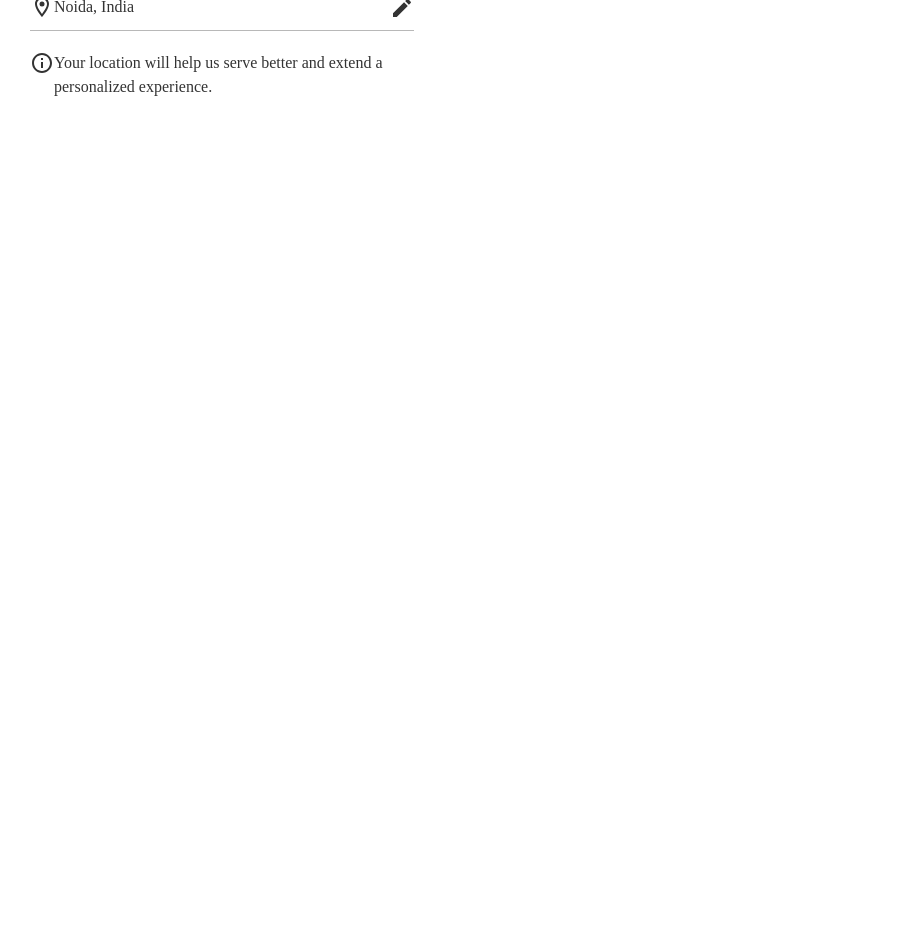
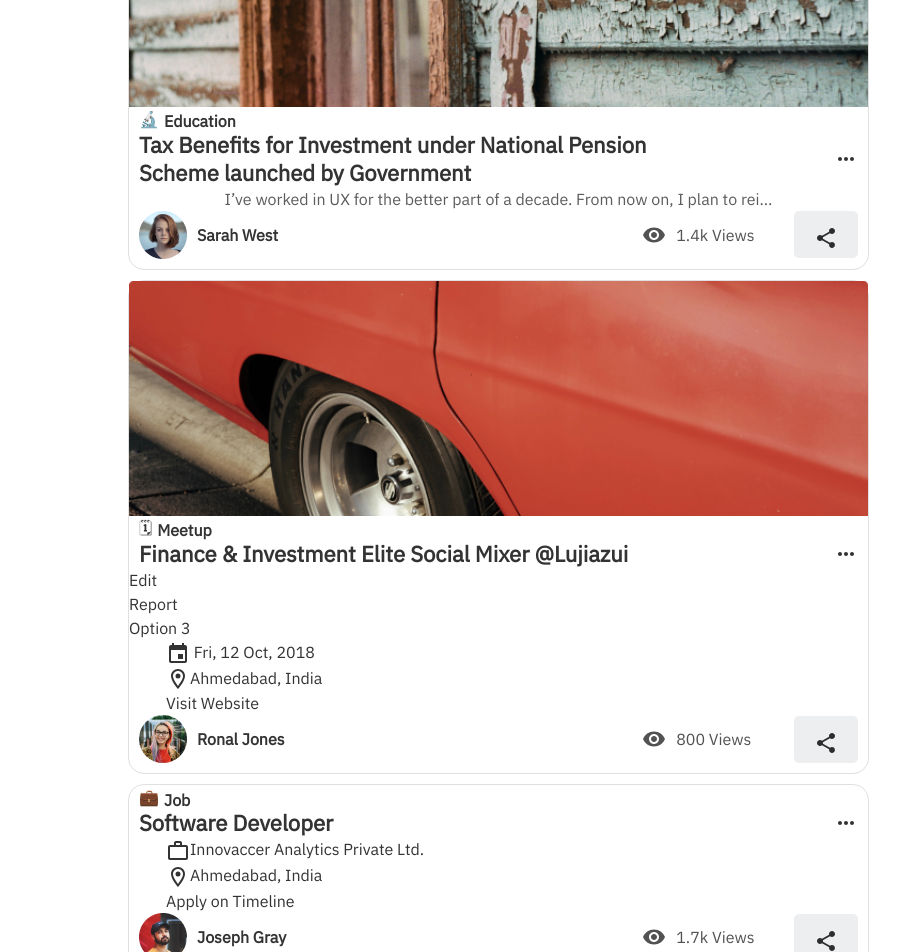
Before and after one commit to rakibul-wdp/social-application, a React (Create React App) app: page / in a window 1280 px wide. Shown: the part 1060-2012 px from the top of the page, without its empty margins (0-902 px from the left). Before the commit the page ends 1159 px from the top, so only its background shows below. Built offline with nearby package versions, Linux system fonts and the light colour scheme.

Commit message:
create three component or card

```diff
--- a/src/Components/Card.js
+++ b/src/Components/Card.js
@@ -11,7 +11,7 @@ const Card = () => {
     <div className="card">
       <img src={card1} alt="card1" />
       <p className="article-text">
-        <span className="article-emoji">&#9997; </span> <span>Article</span>
+        <span className="article-emoji">&#9997; </span> <span className="article-text-inner">Article</span>
       </p>
       <div className="card-title">
         <p>What if famous brands had regular fonts? Meet RegulaBrands!</p>
--- /dev/null
+++ b/src/Components/CardFour.js
@@ -0,0 +1,62 @@
+import LocationOnOutlinedIcon from "@mui/icons-material/LocationOnOutlined";
+import MoreHorizIcon from "@mui/icons-material/MoreHoriz";
+import ShareIcon from "@mui/icons-material/Share";
+import VisibilityIcon from "@mui/icons-material/Visibility";
+import WorkOutlineIcon from "@mui/icons-material/WorkOutline";
+import React from 'react';
+import avatar4 from "../assets/images/avatar4.png";
+
+const CardFour = () => {
+  return (
+    <div className="card">
+            <p className="article-text">
+              <span className="article-emoji">&#128188; </span>{" "}
+              <span className="article-text-inner">Job</span>
+            </p>
+            <div className="card-title">
+              <p>Software Developer</p>
+              <MoreHorizIcon />
+            </div>
+            <div className="card-extras">
+              <div className="section1">
+                <div className="section1-subsection">
+                  <WorkOutlineIcon />
+                  <span className="section1-subsection-text">
+                    Innovaccer Analytics Private Ltd.
+                  </span>
+                </div>
+                <div className="section1-subsection">
+                  <LocationOnOutlinedIcon />
+                  <span className="section1-subsection-text">
+                    Ahmedabad, India
+                  </span>
+                </div>
+                <div></div>
+              </div>
+              <div className="section2">
+                <p className="section2-text-green">Apply on Timeline</p>
+              </div>
+            </div>
+            <div className="card-footer">
+              <div className="footer-info-sub1">
+                <img src={avatar4} alt="avatar" className="image-avatar" />
+                <p>
+                  Joseph Gray <br />
+                  <span className="view-text-mobile">1.7k Views</span>
+                </p>
+              </div>
+              <div className="footer-info-sub2">
+                <div className="view-icon">
+                  <VisibilityIcon />{" "}
+                  <span className="view-text">1.7k Views</span>
+                </div>
+                <div className="share">
+                  <ShareIcon /> <span className="share-text-mobile">Share</span>
+                </div>
+              </div>
+            </div>
+          </div>
+  );
+};
+
+export default CardFour;
--- /dev/null
+++ b/src/Components/CardThree.js
@@ -0,0 +1,75 @@
+import EventIcon from "@mui/icons-material/Event";
+import LocationOnOutlinedIcon from "@mui/icons-material/LocationOnOutlined";
+import MoreHorizIcon from "@mui/icons-material/MoreHoriz";
+import ShareIcon from "@mui/icons-material/Share";
+import VisibilityIcon from "@mui/icons-material/Visibility";
+import React, { useState } from 'react';
+import avatar3 from "../assets/images/avatar3.png";
+import card3 from "../assets/images/card3.png";
+
+const CardThree = () => {
+  const [showDetails, setShowDetails] = useState(true);
+  return (
+    <div className="card">
+            <img src={card3} alt="card1" />
+            <p className="article-text">
+              <span className="article-emoji">&#128467; </span>{" "}
+              <span className="article-text-inner">Meetup</span>
+            </p>
+            <div className="card-title">
+              <p>Finance & Investment Elite Social Mixer @Lujiazui</p>
+              <MoreHorizIcon
+                className={showDetails && "active-more-icon"}
+                onClick={() => setShowDetails(!showDetails)}
+              />
+            </div>
+            {showDetails && (
+              <div className="card-info">
+                <p>Edit</p>
+                <p>Report</p>
+                <p>Option 3</p>
+              </div>
+            )}
+            <div className="card-extras">
+              <div className="section1">
+                <div className="section1-subsection">
+                  <EventIcon />{" "}
+                  <span className="section1-subsection-text">
+                    Fri, 12 Oct, 2018
+                  </span>
+                </div>
+                <div className="section1-subsection">
+                  <LocationOnOutlinedIcon />
+                  <span className="section1-subsection-text">
+                    Ahmedabad, India
+                  </span>
+                </div>
+                <div></div>
+              </div>
+              <div className="section2">
+                <p className="section2-text">Visit Website</p>
+              </div>
+            </div>
+            <div className="card-footer">
+              <div className="footer-info-sub1">
+                <img src={avatar3} alt="avatar" className="image-avatar" />
+                <p>
+                  Ronal Jones <br />
+                  <span className="view-text-mobile">800 Views</span>
+                </p>
+              </div>
+              <div className="footer-info-sub2">
+                <div className="view-icon">
+                  <VisibilityIcon />{" "}
+                  <span className="view-text">800 Views</span>
+                </div>
+                <div className="share">
+                  <ShareIcon /> <span className="share-text-mobile">Share</span>
+                </div>
+              </div>
+            </div>
+          </div>
+  );
+};
+
+export default CardThree;
--- /dev/null
+++ b/src/Components/CardTwo.js
@@ -0,0 +1,52 @@
+import MoreHorizIcon from "@mui/icons-material/MoreHoriz";
+import ShareIcon from "@mui/icons-material/Share";
+import VisibilityIcon from "@mui/icons-material/Visibility";
+import React from 'react';
+import avatar2 from "../assets/images/avatar2.png";
+import card2 from "../assets/images/card2.png";
+
+const CardTwo = () => {
+  return (
+    <div className="card">
+            <img src={card2} alt="card1" />
+            <p className="article-text">
+              <span className="article-emoji">&#128300; </span>
+              <span className="article-text-inner">Education</span>
+            </p>
+            <div className="card-title">
+              <p>
+                Tax Benefits for Investment under National Pension Scheme
+                launched by Government
+              </p>
+              <MoreHorizIcon />
+            </div>
+            <div className="card-content">
+              <p>
+                I’ve worked in UX for the better part of a decade. From now on,
+                I plan to rei…
+              </p>
+            </div>
+            <div className="card-extras"></div>
+            <div className="card-footer">
+              <div className="footer-info-sub1">
+                <img src={avatar2} alt="avatar" className="image-avatar" />
+                <p>
+                  Sarah West <br />
+                  <span className="view-text-mobile">1.4k Views</span>
+                </p>
+              </div>
+              <div className="footer-info-sub2">
+                <div className="view-icon">
+                  <VisibilityIcon />{" "}
+                  <span className="view-text">1.4k Views</span>
+                </div>
+                <div className="share">
+                  <ShareIcon /> <span className="share-text-mobile">Share</span>
+                </div>
+              </div>
+            </div>
+          </div>
+  );
+};
+
+export default CardTwo;
--- a/src/Components/Cards.js
+++ b/src/Components/Cards.js
@@ -1,15 +1,22 @@
 import React from 'react';
+import "../css/Cards.css";
 import Card from './Card';
+import CardFour from './CardFour';
+import CardThree from './CardThree';
+import CardTwo from './CardTwo';
 import SearchContent from "./SearchContent";
 
 const Cards = () => {
   return (
     <div className="card-main">
-        <div className="card-division">
-          <Card/>
-        </div>
+      <div className="card-division">
+        <Card/>
+        <CardTwo/>
+        <CardThree/>
+        <CardFour/>
+      </div>
         <SearchContent/>
-      </div>
+    </div>
   );
 };
 
--- a/src/Components/SearchContent.js
+++ b/src/Components/SearchContent.js
@@ -2,6 +2,7 @@ import EditIcon from "@mui/icons-material/Edit";
 import InfoOutlinedIcon from "@mui/icons-material/InfoOutlined";
 import LocationOnOutlinedIcon from "@mui/icons-material/LocationOnOutlined";
 import React from 'react';
+import "../css/SearchContent.css";
 
 const SearchContent = () => {
   return (
@@ -18,8 +19,7 @@ const SearchContent = () => {
     <div className="card-left-info">
       <InfoOutlinedIcon />{" "}
       <span>
-              Your location will help us serve better and extend a personalized
-              experience.
+        Your location will help us serve better and extend a personalized experience.
       </span>
     </div>
   </div>
--- a/src/css/Card.css
+++ b/src/css/Card.css
@@ -29,24 +29,18 @@
   color: #5c5c5c;
 }
 
-.card-info {
-  position: absolute;
-  background: #ffffff;
-  box-shadow: 0px 2px 8px rgba(0, 0, 0, 0.16), 0px 0px 2px rgba(0, 0, 0, 0.08);
-  border-radius: 4px;
-  padding-left: 10px;
-  padding-right: 60px;
-  font-weight: 500;
-  right: 10px;
-  top: 21rem;
-  transition: cubic-bezier(0.23, 1, 0.32, 1) 1000ms;
+.card-extras {
+  width: 90%;
+  margin: auto;
 }
 
-.active-more-icon {
-  background-color: #bfbfc0;
-  padding: 5px;
-  border-radius: 4px;
+.card-footer {
+  display: flex;
+  align-items: center;
+  justify-content: space-between;
+  margin: 0 10px 0 10px;
 }
+
 .view-text-mobile {
   display: none;
 }
@@ -57,29 +51,20 @@
   margin-bottom: -5px;
 }
 
-/* .article-text {
-  display: flex;
-  align-items: center;
-} */
 .article-emoji {
   padding-bottom: 5px;
   margin-right: 5px;
   margin-left: 10px;
 }
+
 .footer-info-sub1 {
   display: flex;
   align-items: center;
+  font-weight: 600;
 }
 
 .image-avatar {
   margin-right: 10px;
-}
-
-.card-footer {
-  display: flex;
-  align-items: center;
-  justify-content: space-between;
-  margin: 0 10px 0 10px;
 }
 
 .footer-info-sub2 {
@@ -108,70 +93,8 @@
   border-radius: 5px;
 }
 
-.card-left {
-  width: 30%;
-  margin-left: 30px;
-}
-.card-left-title {
-  display: flex;
-  align-items: center;
-  justify-content: space-between;
-  padding-bottom: 10px;
-  border-bottom: 1px solid #b8b8b8;
-}
-
-.card-left-text {
-  display: flex;
-  align-items: center;
-  justify-content: space-between;
-}
-
-.card-left-info {
-  display: flex;
-  align-items: flex-start;
-  justify-content: space-between;
-  margin-top: 20px;
-}
-
-.card-extras {
-  width: 90%;
-  margin: auto;
-}
-.section1 {
-  display: flex;
-  align-items: center;
-  justify-content: space-between;
-}
-.section1-subsection-text {
-  margin-left: 5px;
-}
-.section1-subsection {
-  display: flex;
-  align-items: center;
-}
-.section2 {
-  text-align: center;
-  margin-top: 8px;
-  margin-bottom: 8px;
-  border-radius: 8px;
-  border: 1px solid #a9aeb8;
-}
-.section2-text {
-  color: #e16135;
-  margin-top: 8px;
-  margin-bottom: 8px;
-}
-.section2-text-green {
-  color: #02b875;
-  margin-top: 8px;
-  margin-bottom: 8px;
-}
 .share-text-mobile {
   display: none;
-}
-
-.footer-info-sub1 {
-  font-weight: 600;
 }
 
 .article-text-inner {
@@ -198,9 +121,3 @@
     width: 80%;
   }
 }
-
-@media (max-width: 800px) {
-  .card-info {
-    display: none;
-  }
-}
--- /dev/null
+++ b/src/css/Cards.css
@@ -0,0 +1,24 @@
+.card-main {
+  margin: auto;
+  width: 80%;
+  display: flex;
+  justify-content: space-between;
+  margin-top: 20px;
+}
+
+@media (max-width: 650px) {
+  .card-main {
+    width: 98%;
+  }
+}
+
+@media (max-width: 790px) {
+  .card-main {
+    margin: auto;
+    margin-top: 20px;
+  }
+  .card-division {
+    width: 100%;
+    margin: auto;
+  }
+}
--- a/src/css/SearchContent.css
+++ b/src/css/SearchContent.css
@@ -4,7 +4,9 @@
 
 .card-left {
   width: 30%;
+  margin-left: 30px;
 }
+
 .card-left-title {
   display: flex;
   align-items: center;
--- a/src/index.css
+++ b/src/index.css
@@ -15,3 +15,8 @@ code {
   font-family: source-code-pro, Menlo, Monaco, Consolas, "Courier New",
     monospace;
 }
+
+@font-face {
+  font-family: "IBM";
+  src: local("IBM"), url(./IBMPlexSans-Regular.ttf) format("truetype");
+}
```
Also changed, not shown: src/IBMPlexSans-Regular.ttf (added). Lines whose indentation alone changed are shown as unchanged.
